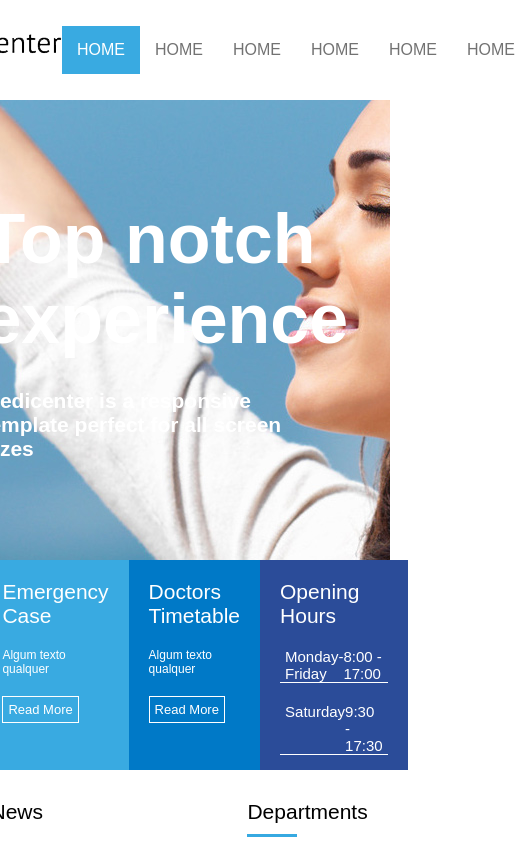
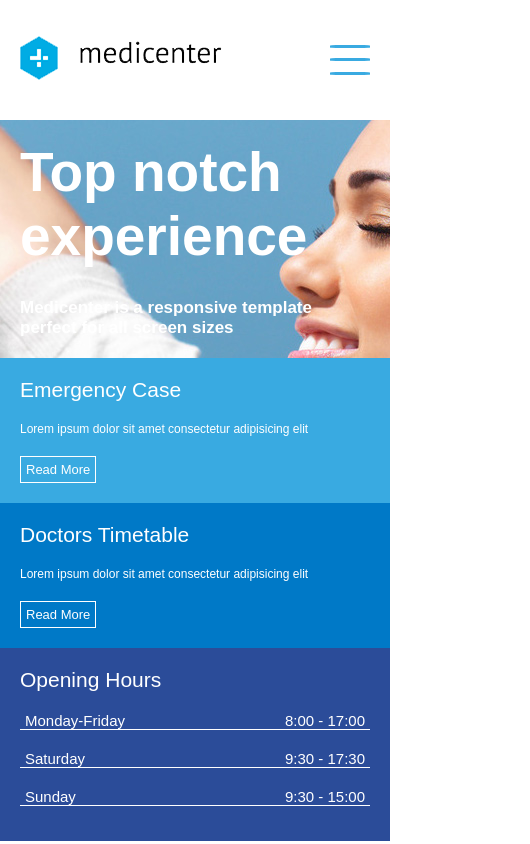
Before and after one commit to BrunoPasseti21/Flexbox, a plain HTML site: page Flex/index.html in a window 390 px wide. Shown: the top 844 px of the page, 530 px wide, since content can reach past the window. Drawn offline with Linux system fonts and the light colour scheme.

Commit message:
finalização do site, deixando o mesmo responsivo

```diff
--- a/Flex/assets/css/style.css
+++ b/Flex/assets/css/style.css
@@ -49,6 +49,7 @@ nav .active a,
 nav a:hover{
     background-color: #39aae1;
     color: white;
+    transition: all 1s;
 }
 
 #banner{
@@ -349,3 +350,95 @@ footer .widget_title_text{
     margin-top: 20px;
     margin-bottom: 20px;
 }
+
+.menuMobile{
+    display: none;
+    width: 40px;
+    height: 40px;
+    margin-top: 40px;
+    margin-bottom: 40px;
+    margin-right: 20px;
+}
+
+.mm_line{
+    height: 3px;
+    background-color: #39aae1;
+    border-radius: 15%;
+}
+
+/*Responsividade*/
+@media (max-width:600px) {
+    .banner_headline{
+        padding: 20px;
+    }
+
+    .banner_headline h1{
+        font-size: 55px;
+    }
+
+    .banner_headline h2{
+        font-size: 17px;
+    }
+
+    .banner_options {
+        height: auto;
+        flex-direction: column;
+    }
+
+    .container{
+        flex-direction: column;
+    }
+
+    #geral section,
+    #geral aside {
+        padding: 20px;
+    }
+
+    #geral section{
+        margin-top: 20px;
+    }
+
+    .footer_menu {
+        flex-direction: column;
+    }
+
+    .footer_area{
+        flex-direction: column;
+        padding: 20px;
+    }
+
+    .footer_copy{
+        padding-left: 20px;
+    }
+
+    .Information {
+        flex-direction: column;
+    }
+
+    header .container {
+        flex-direction: row;
+    }
+
+    nav ul{
+        flex-direction: column;
+        display: none;
+        position: absolute;
+        left: 0;
+        width: 100%;
+        background-color: #fff;
+    }
+
+    header{
+        height: auto;
+    }
+
+    .logo{
+        padding-left: 20px;
+    }
+
+    .menuMobile{
+        display: flex;
+        flex-direction: column;
+        justify-content: space-around;
+    }
+}
--- /dev/null
+++ b/Flex/assets/js/script.js
@@ -0,0 +1,11 @@
+window.onload = function(){
+    document.querySelector('.menuMobile').addEventListener('click', function(){
+        let menu = document.querySelector(".menu nav ul");
+
+        if (menu.style.display == 'flex') {
+            menu.style.display = 'none';
+        } else {
+            menu.style.display = 'flex';
+        }
+    })
+};
--- a/Flex/index.html
+++ b/Flex/index.html
@@ -16,13 +16,17 @@
             </div>
             <div class="menu">
                 <nav>
-                    <ul>
+                    <div class="menuMobile">
+                        <div class="mm_line"></div>
+                        <div class="mm_line"></div>
+                        <div class="mm_line"></div>
+                    </div>
+                    <ul class="lista_menu">
                         <li class="active"><a href="">HOME</a></li>
-                        <li><a href="">HOME</a></li>
-                        <li><a href="">HOME</a></li>
-                        <li><a href="">HOME</a></li>
-                        <li><a href="">HOME</a></li>
-                        <li><a href="">HOME</a></li>
+                        <li><a href="">ENTERPRISE</a></li>
+                        <li><a href="">CONTACT</a></li>
+                        <li><a href="">JOIN US</a></li>
+                        <li><a href="">LOG IN</a></li>
                     </ul>
                 </nav>
             </div>
@@ -42,12 +46,12 @@
             <div class="banner_options">
                 <div class="banner1">
                     <div class="banner_title">Emergency Case</div>
-                    <div class="banner_desc">Algum texto qualquer</div>
+                    <div class="banner_desc">Lorem ipsum dolor sit amet consectetur adipisicing elit</div>
                     <a href="">Read More</a>
                 </div>
                 <div class="banner2">
                     <div class="banner_title">Doctors Timetable</div>
-                    <div class="banner_desc">Algum texto qualquer</div>
+                    <div class="banner_desc">Lorem ipsum dolor sit amet consectetur adipisicing elit</div>
                     <a href="">Read More</a>
                 </div>
                 <div class="banner3">
@@ -281,5 +285,7 @@
             </div>
         </div>
     </footer>
+
+    <script src="assets/js/script.js"></script>
 </body>
 </html>
```
